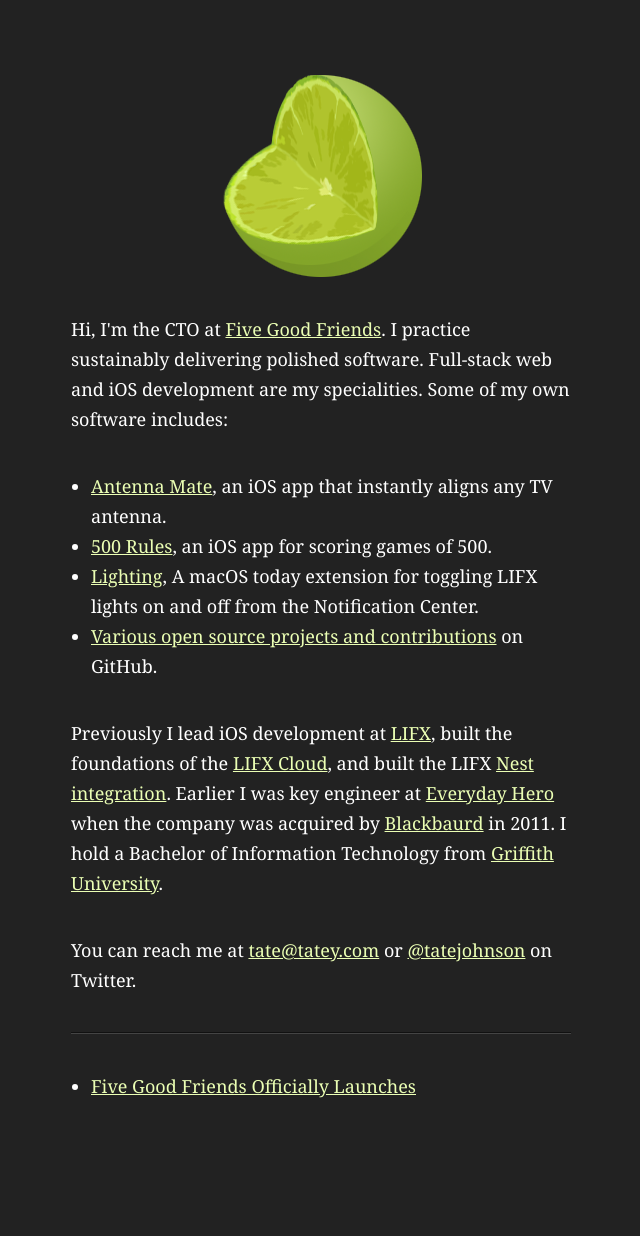
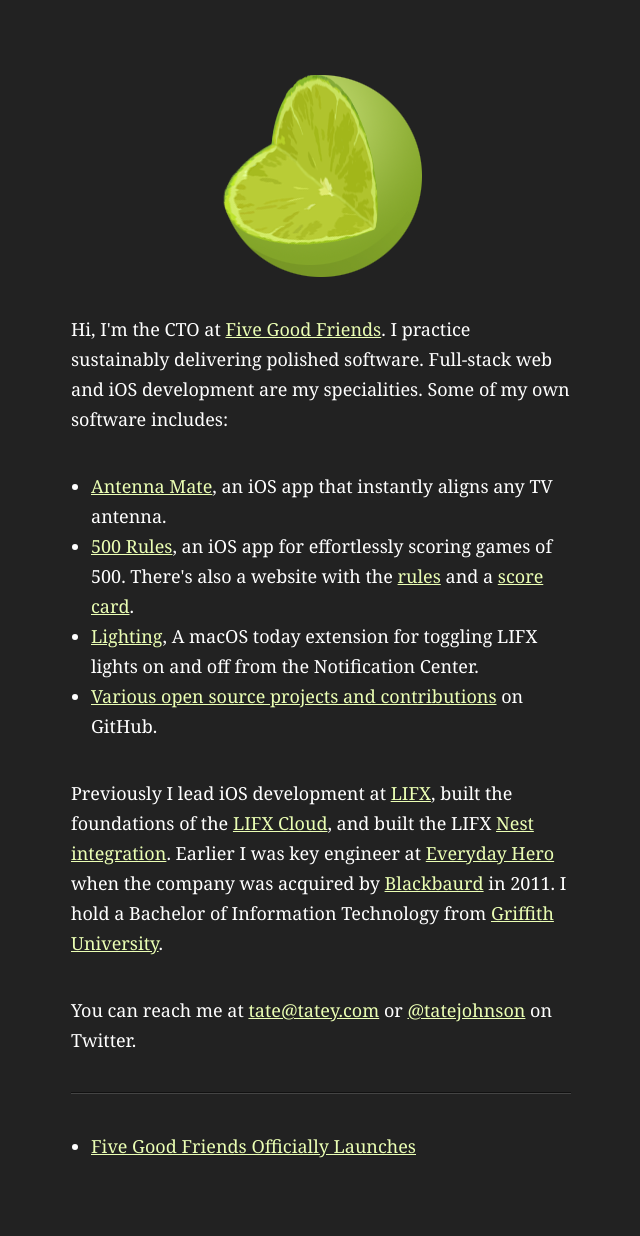
Before and after one commit to tatey/tatey.com, a Jekyll site: the page built from index.html, in a window 1280 px wide. Shown: the whole page, without its empty margins (319-959 px from the left). Built offline with Jekyll 4.4.1, drawn with Linux system fonts in a browser that asks for light colours; before the commit the page ends 1176 px from its top, so only the background shows below that.

Commit message:
Update 500 Rules with a link to the website.

```diff
--- a/index.html
+++ b/index.html
@@ -83,7 +83,7 @@
     <p>Hi, I'm the CTO at <a href="https://www.fivegoodfriends.com.au">Five Good Friends</a>. I practice sustainably delivering polished software. Full-stack web and iOS development are my specialities. Some of my own software includes:
     <ul>
       <li><a href="https://antennamate.com">Antenna Mate</a>, an iOS app that instantly aligns any TV antenna.</li>
-      <li><a href="https://itunes.apple.com/us/app/500-rules/id1246165857?ls=1&mt=8">500 Rules</a>, an iOS app for scoring games of 500.</li>
+      <li><a href="https://itunes.apple.com/us/app/500-rules/id1246165857?ls=1&mt=8">500 Rules</a>, an iOS app for effortlessly scoring games of 500. There's also a website with the <a href="https://500rules.com">rules</a> and a <a href="https://500rules.com/score-card/">score card</a>.</li>
       <li><a href="https://github.com/tatey/Lighting">Lighting</a>, A macOS today extension for toggling LIFX lights on and off from the Notification Center.</li>
       <li><a href="https://github.com/tatey">Various open source projects and contributions</a> on GitHub.</li>
     </ul>
```
